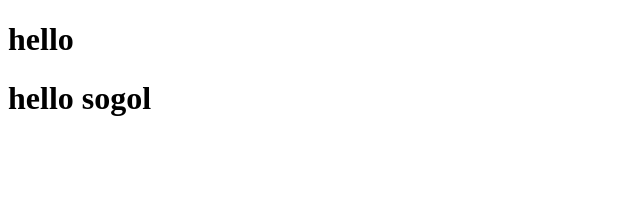
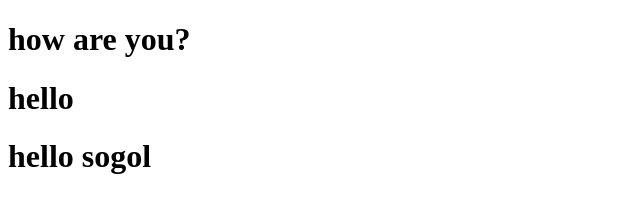
Before and after one commit to sowgand-es/git, a plain HTML site: page first.html in a window 1280 px wide. Shown: the whole page, without its empty margins (0-640 px from the left). Drawn offline with Linux system fonts and the light colour scheme.

Commit message:
header-added

```diff
--- a/first.html
+++ b/first.html
@@ -6,6 +6,9 @@
     <title>Document</title>
 </head>
 <body>
+    <header>
+        <h1>how are you?</h1>
+    </header>
     <div class="first">
         <h1>hello</h1>
     </div>
```
